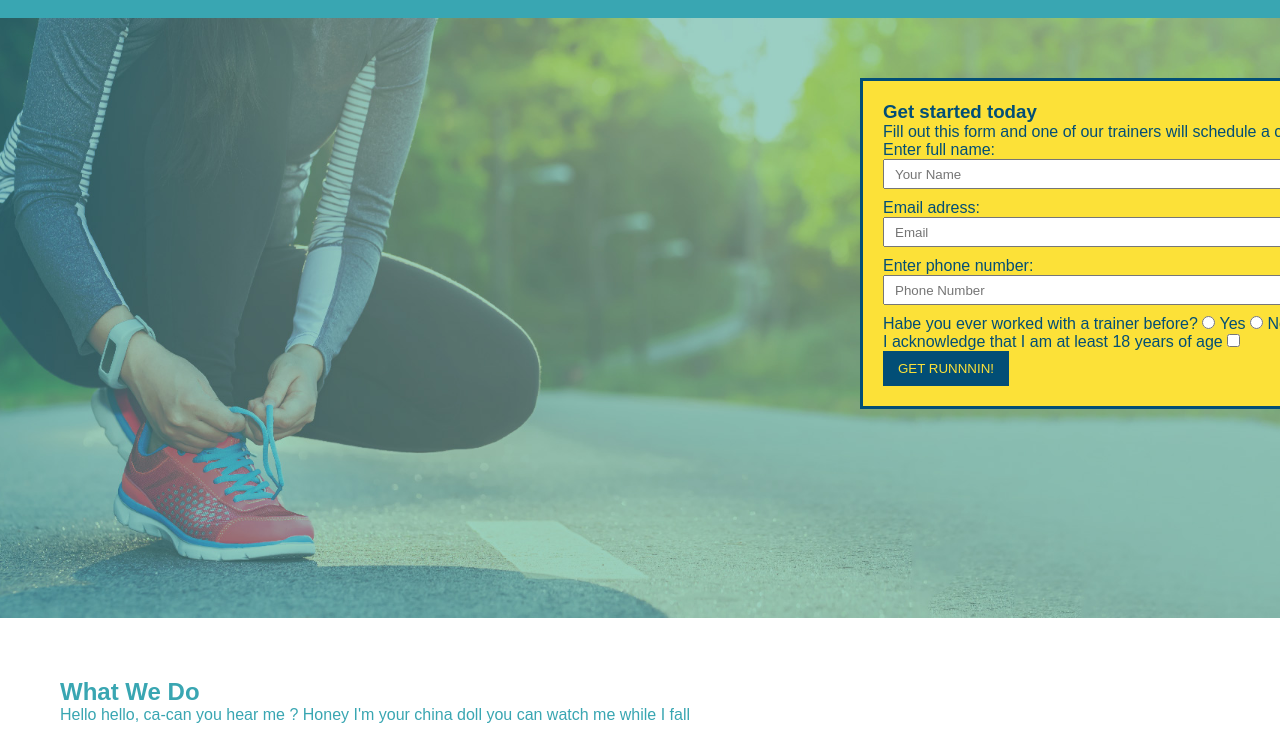
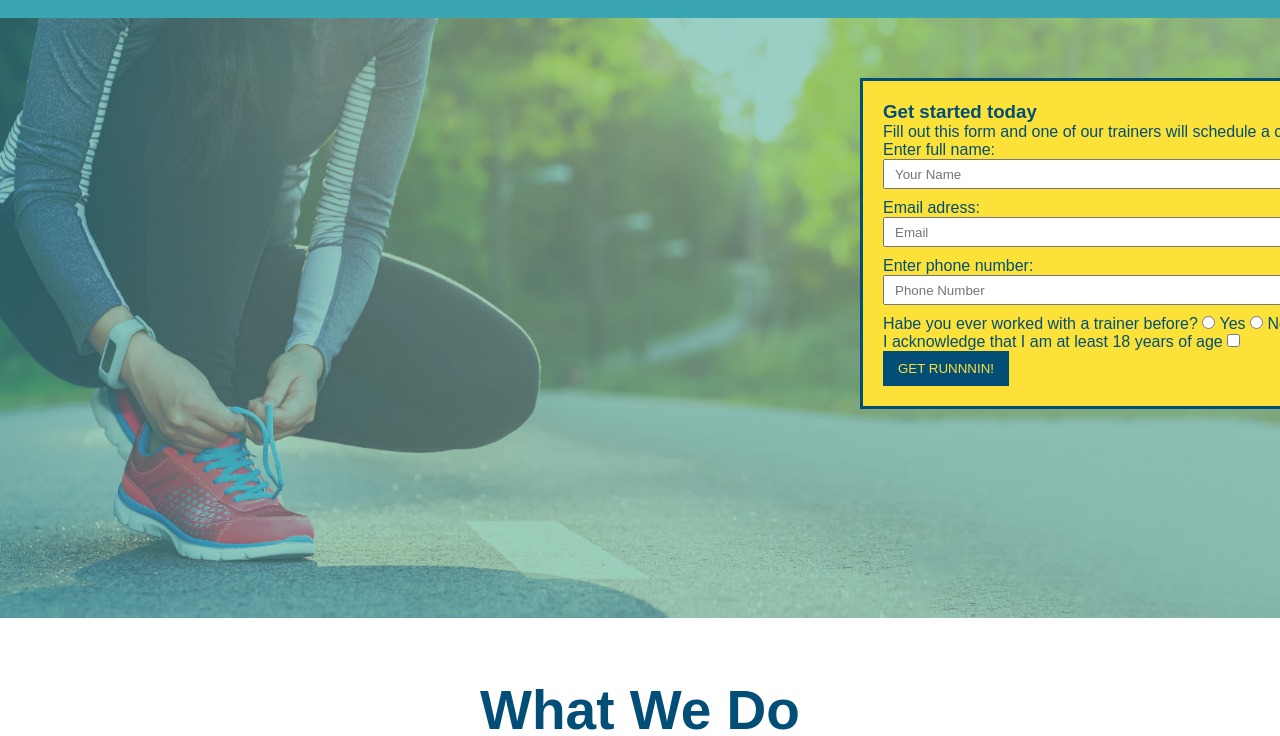
Before and after one commit to 17romi/run-buddy, a plain HTML site: page index.html in a window 1280 px wide. Shown: the part 64-800 px from the top of the page. Drawn offline with Linux system fonts and the light colour scheme.

Commit message:
progress

```diff
--- a/assets/css/style.css
+++ b/assets/css/style.css
@@ -100,3 +100,25 @@ footer a {
 section {
     padding: 60px;
 }
+
+.intro {
+    text-align: center;
+}
+
+.intro h2 {
+    display: inline-block;
+    font-size: 55px;
+    color: #024e76;
+    margin-bottom: 35px;
+    padding: 0 100px 20px 100px;
+    border-bottom: 3px solid;
+    border-color: #fce138;
+}
+
+.intro p {
+    margin: 0 auto;
+    line-height: 1.7;
+    color: #39a6b2;
+    width: 80%;
+    font-size: 20px;
+}
--- a/index.html
+++ b/index.html
@@ -60,9 +60,9 @@
             </div>
         </section>
         <!-- what we do section -->
-        <section id="what-we-do">
+        <section id="what-we-do" class="intro">
             <h2>What We Do</h2>
-            <p>Hello hello, ca-can you hear me ? Honey I'm your china doll you can watch me while I fall</p>
+            <p>Lorem ipsum dolor sit amet, consectetur adipisicing elit. Quia laudantium architecto molestiae, deleniti sapiente quidem facilis quisquam iure, porro delectus vero obcaecati facere. Nulla, sint libero? Quos mollitia repudiandae rerum?</p>
         </section>
         <!-- what you do section -->
         <section id="what-you-do">
```
